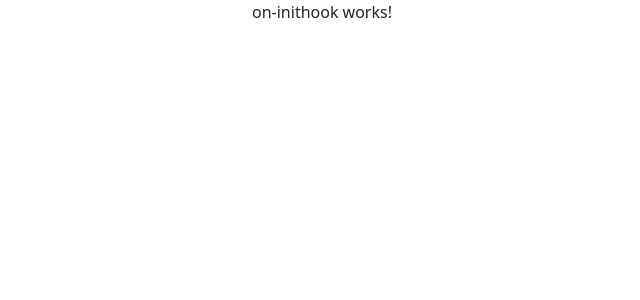
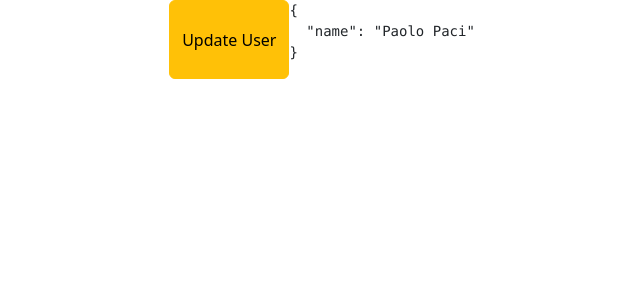
Before and after one commit to paolopci/Angular_25, an Angular app: page / in a window 1280 px wide. Shown: the top 300 px of the page, without its empty margins (318-958 px from the left). Built offline with nearby package versions, Linux system fonts and the light colour scheme.

Commit message:
doCheck hook example and ngDoCheck() vs ngOnChanges()

```diff
--- a/src/app/app.component.html
+++ b/src/app/app.component.html
@@ -32,5 +32,7 @@
     <!-- <app-template-outlett></app-template-outlett> -->
     <!-- <app-hook01></app-hook01> -->
     <!-- <app-changeshook [inputValue]="initialValue"></app-changeshook> -->
-    <app-on-inithook></app-on-inithook>
+    <!-- <app-on-inithook></app-on-inithook> -->
+    <button class="btn btn-warning" (click)="updateUser()">Update User</button>
+    <app-do-check [user]="user"></app-do-check>
 </div>
--- a/src/app/app.component.ts
+++ b/src/app/app.component.ts
@@ -18,6 +18,9 @@ export class AppComponent {
 
     cardColor: string = 'lightColor';
     initialValue: string = 'New Value ...';
+    user = {
+        name: 'Paolo Paci'
+    };
 
     applyCardStyle = {
         'font-size': '25px',
@@ -50,5 +53,9 @@ export class AppComponent {
         this.initialValue = 'Update Initial Value ...#';
     }
 
+    updateUser() {
+        this.user.name = 'Paolo Paci - Via del Canarino, 5 61122 Pesaro';
+    }
+
 
 }
--- /dev/null
+++ b/src/app/hook/do-check/do-check.component.html
@@ -0,0 +1,3 @@
+<div>
+    <pre>{{user | json}}</pre>
+</div>
--- /dev/null
+++ b/src/app/hook/do-check/do-check.component.ts
@@ -0,0 +1,29 @@
+import { Component, DoCheck, Input, OnChanges, SimpleChanges } from '@angular/core';
+
+@Component({
+  selector: 'app-do-check',
+  templateUrl: './do-check.component.html',
+  styleUrl: './do-check.component.css'
+})
+export class DoCheckComponent implements DoCheck {
+
+
+  @Input() user: any;
+
+  // ngOnChanges(changes: SimpleChanges): void {
+  //   console.log('ngOnChanges .. called!!!');
+  //   console.log(changes);
+  // }
+
+  previsionName: string | undefined;
+  ngDoCheck(): void {
+
+    if (this.user.name != this.previsionName) {
+      this.previsionName = this.user.name;
+      console.log('ngDoCheck called - User Name changed: ', this.user.name);
+    }
+  }
+
+
+
+}
```
Also changed, not shown: src/app/app.module.ts (+10 -8 lines), src/app/hook/do-check/do-check.component.css (added).
